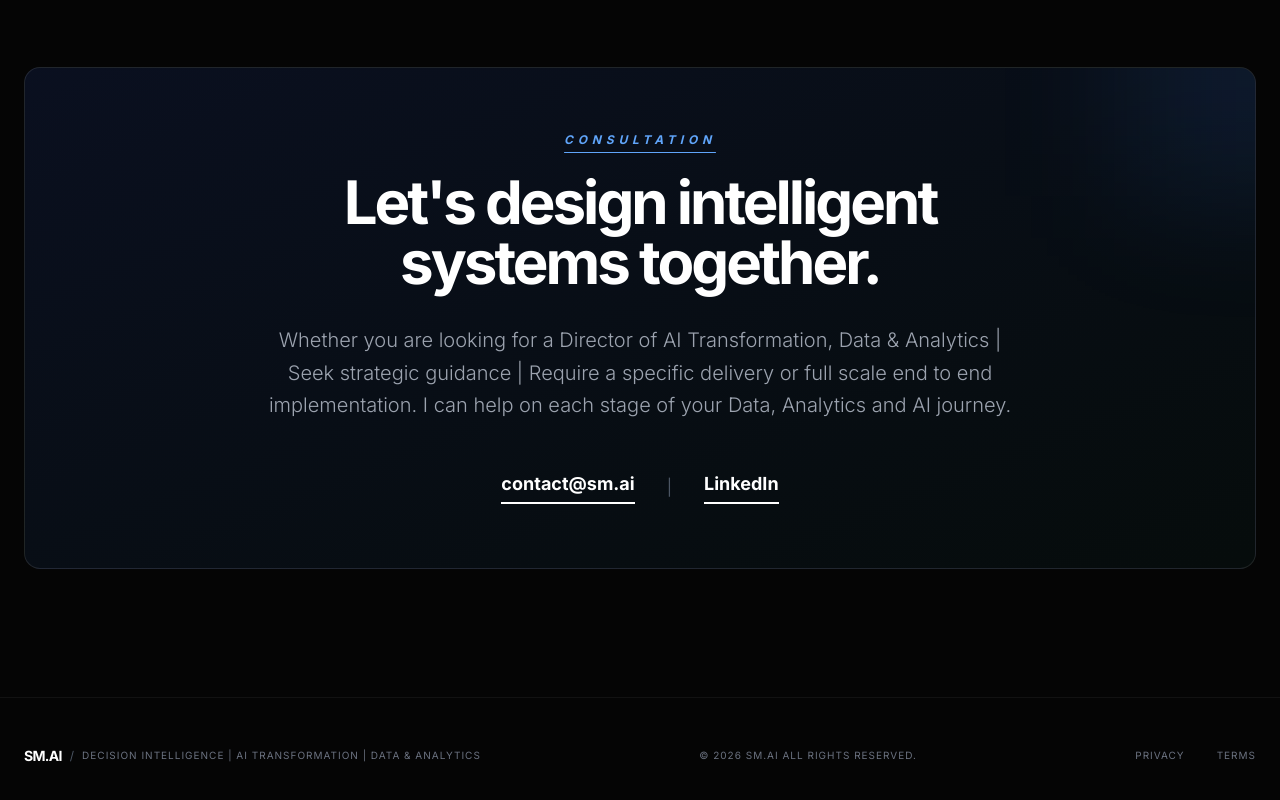
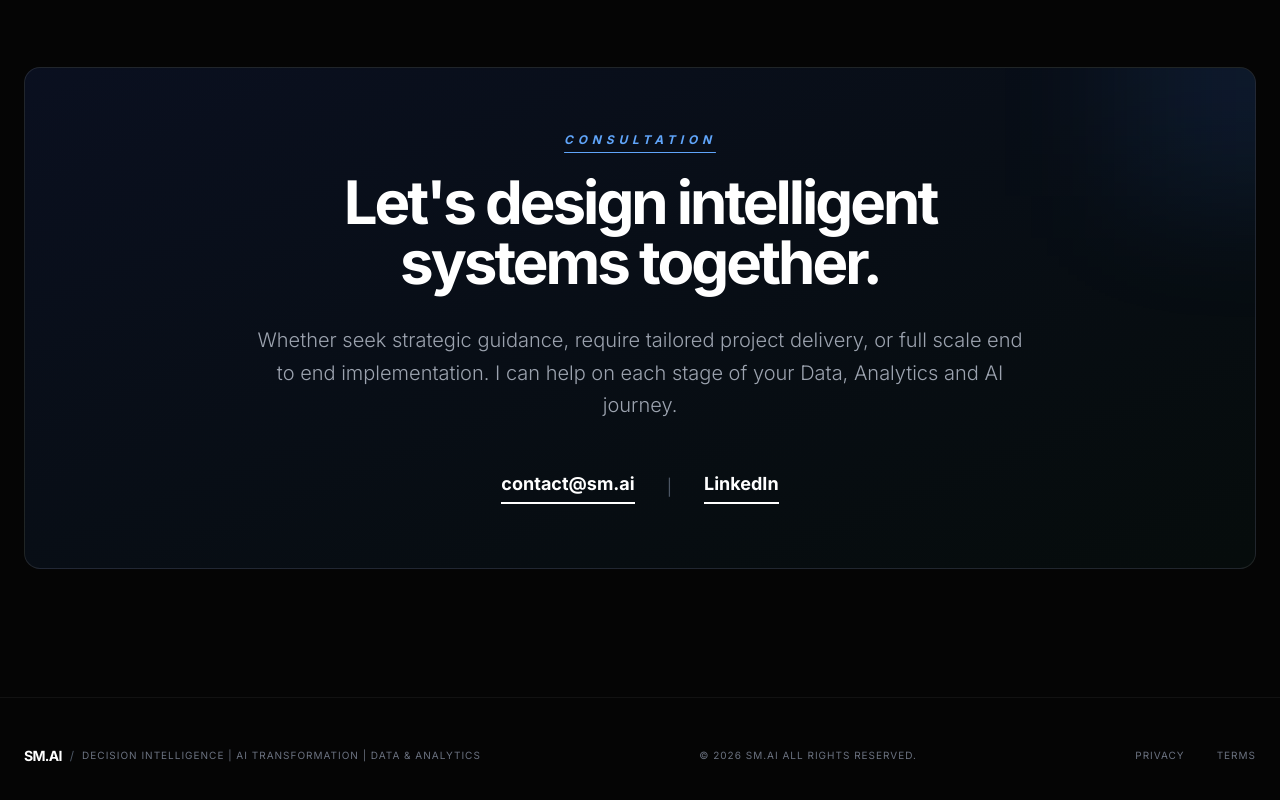
Before and after one commit to stephmrx/sm-ai_website, a React (Vite) app: page / in a window 1280 px wide. Shown: the part 3474-4274 px from the top of the page. Built offline with nearby package versions, Linux system fonts and the light colour scheme.

Commit message:
Update Contact.tsx

```diff
--- a/components/Contact.tsx
+++ b/components/Contact.tsx
@@ -13,7 +13,7 @@ const Contact: React.FC = () => {
               Let's design intelligent systems together.
             </h3>
             <p className="text-gray-400 text-xl font-light mb-12 leading-relaxed">
-              Whether you are looking for a Director of AI Transformation, Data & Analytics | Seek strategic guidance | Require a specific delivery or full scale end to end implementation. I can help on each stage of your Data, Analytics and AI journey.
+              Whether seek strategic guidance, require tailored project delivery, or full scale end to end implementation. I can help on each stage of your Data, Analytics and AI journey.
             </p>
 
             <div className="flex flex-col sm:flex-row items-center space-y-4 sm:space-y-0 sm:space-x-8">
```
